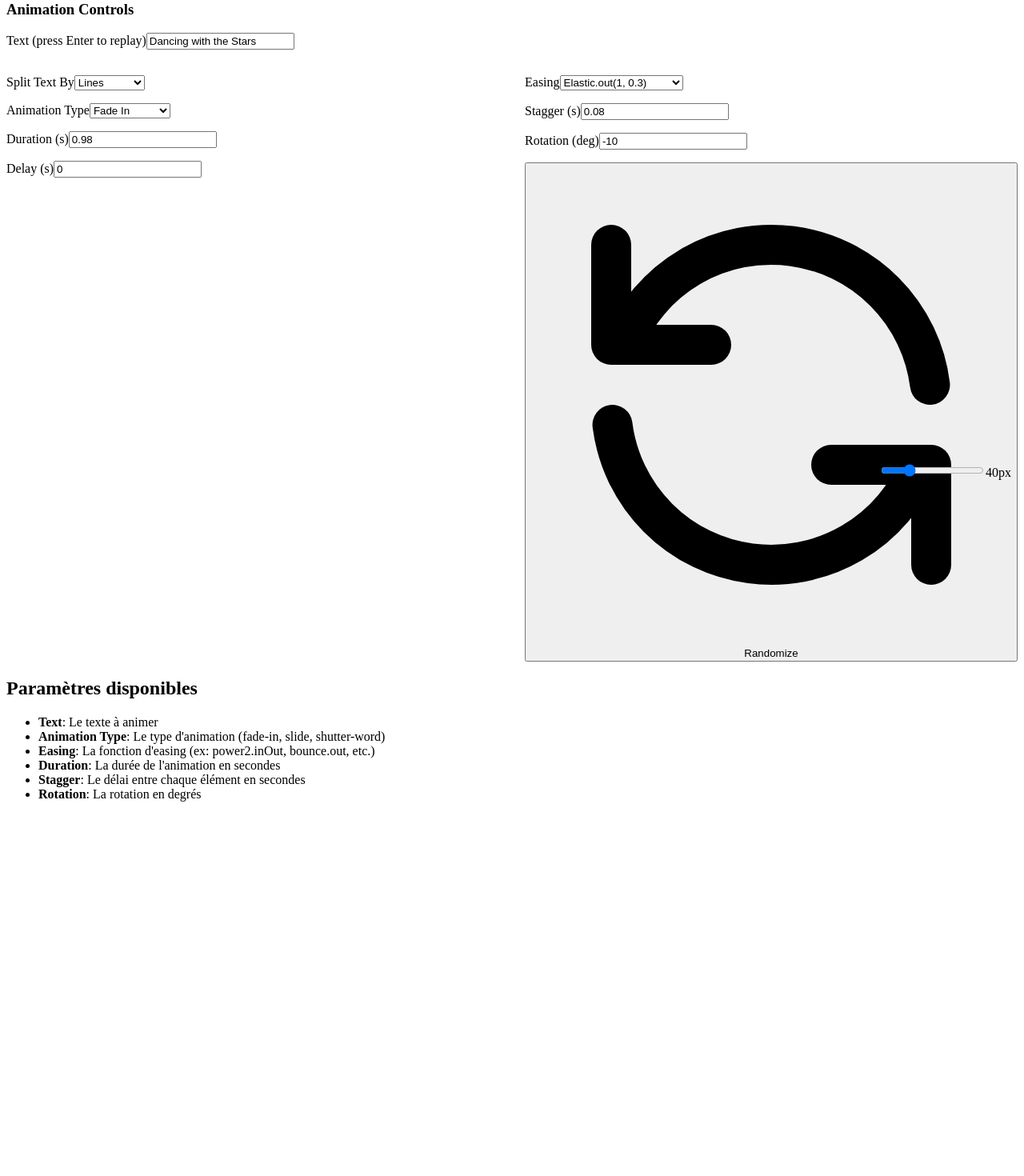
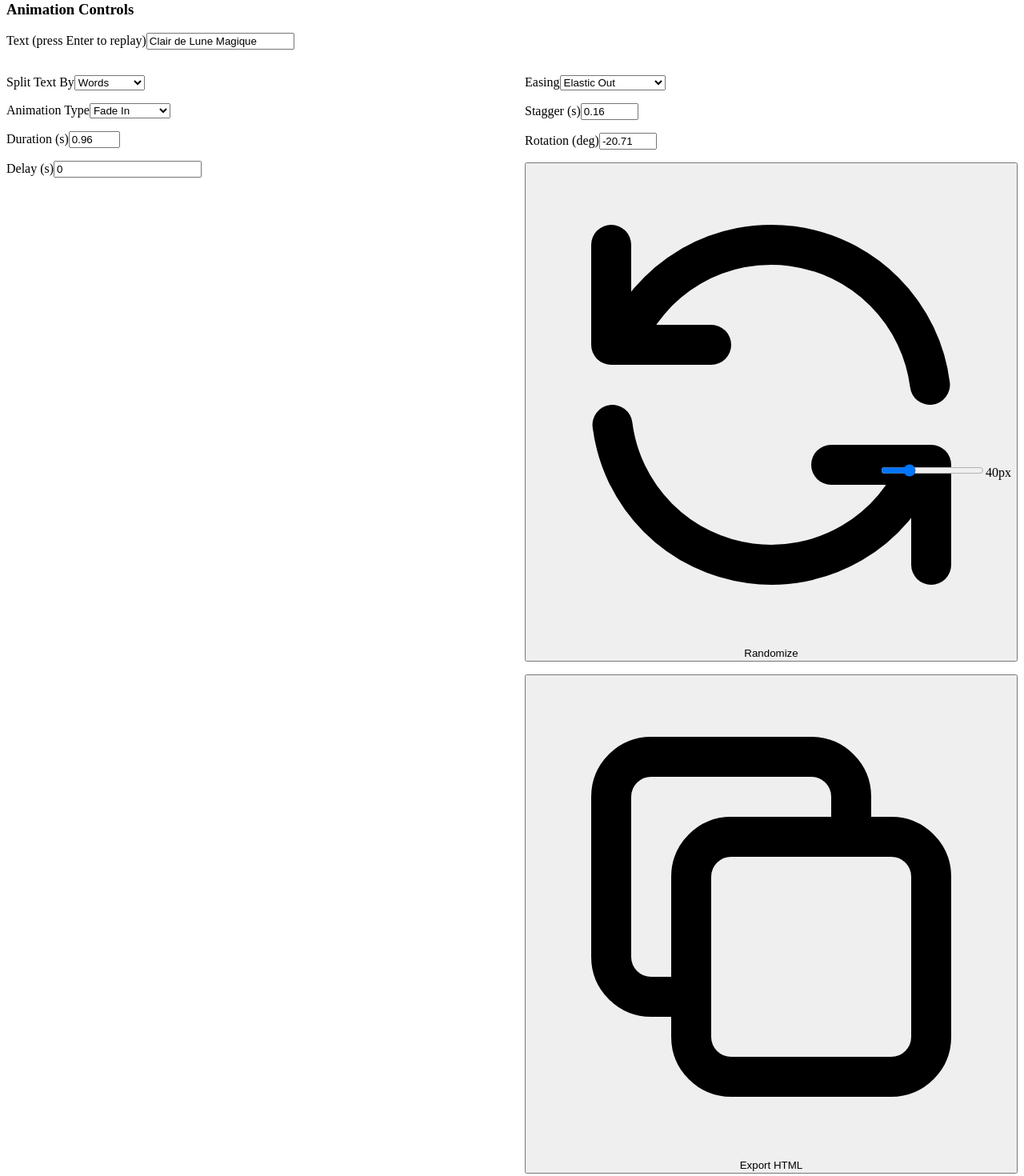
Before and after one commit to Rakido/mm-animate, a Next.js app: page /text-animations/play in a window 1280 px wide. Shown: the part 200-1670 px from the top of the page at 80% size. Before the commit the page ends 1218 px from the top, so only its background shows below. Built offline with nearby package versions, Linux system fonts and the light colour scheme.

Commit message:
fix test link, add more options and update randomisation, add export to html

```diff
--- a/components/NxFreePlay.tsx
+++ b/components/NxFreePlay.tsx
@@ -3,28 +3,31 @@ import NxReloadAnimation from './NxReloadAnimation'
 
 const EASING_OPTIONS = {
   'GSAP Defaults': {
-    'power1.out': 'power1.out',
-    'power2.out': 'power2.out',
-    'power3.out': 'power3.out',
-    'power4.out': 'power4.out'
+    'Power1 Out': 'power1.out',
+    'Power2 Out': 'power2.out',
+    'Power3 Out': 'power3.out',
+    'Power4 Out': 'power4.out'
   },
-  'Bounce': {
-    'bounce': 'bounce',
-    'bounce.in': 'bounce.in',
-    'bounce.out': 'bounce.out',
-    'bounce.inOut': 'bounce.inOut'
+  'Bounce & Elastic': {
+    'Bounce Out': 'bounce.out',
+    'Elastic Out': 'elastic.out(1, 0.3)',
+    'Back Out': 'back.out(1.7)'
   },
-  'Elastic': {
-    'elastic': 'elastic',
-    'elastic.out(1, 0.3)': 'elastic.out(1, 0.3)',
-    'elastic.in(1, 0.3)': 'elastic.in(1, 0.3)',
-    'elastic.inOut(1, 0.3)': 'elastic.inOut(1, 0.3)'
-  },
-  'Expo': {
-    'expo.out': 'expo.out',
-    'expo.in': 'expo.in',
-    'expo.inOut': 'expo.inOut'
+  'Custom Curves': {
+    'Moon Bounce': 'M0,0 C0.791,0.232 0.04,0.737 0.212,0.885 0.42,1.065 0.779,1.011 1,0.824',
+    'Slow Start': 'M0,0 C0.02,0.2 0.4,0.8 1,1',
+    'Quick Pause': 'M0,0 C0.4,0 0.5,0.8 1,1',
+    'Double Jump': 'M0,0 C0.5,0.5 0.7,0.1 0.8,0.8 0.9,1 1,1 1,1',
+    'Smooth Bounce': 'M0,0 C0.3,1 0.7,0.5 1,1',
+    'Elastic Snap': 'M0,0 C0.2,0 0.4,1.6 0.6,0.8 0.8,0.2 1,1 1,1'
   }
+}
+
+const formatHTMLAttributes = (attributes: Record<string, string | undefined>) => {
+  return Object.entries(attributes)
+    .filter(([_, value]) => value !== undefined)
+    .map(([key, value]) => `${key}="${value}"`)
+    .join(' ');
 }
 
 export default function NxFreePlay() {
@@ -67,21 +70,21 @@ export default function NxFreePlay() {
   // Function to generate random parameters
   const generateRandomParams = useCallback(() => {
     const randomText = getRandomItem([
-      "To the Moon and Beyond",
-      "Lunar Animations",
-      "Dancing with the Stars",
-      "Moonlight Magic",
-      "Cosmic Movements",
-      "Stellar Transitions",
-      "Eclipse Effects",
-      "Lunar Phase Shifts",
-      "Celestial Motion",
-      "Moon Dust Sparkles",
-      "Orbit Dynamics",
-      "Space Poetry"
+      "Un Voyage dans la Lune",
+      "La Lune nous Observe",
+      "Clair de Lune Magique",
+      "Danse avec les Étoiles",
+      "Au Clair de la Lune",
+      "L'Astre de la Nuit",
+      "Poussière d'Étoiles",
+      "Rêves Lunaires",
+      "Eclipse Enchantée",
+      "Phases de Lune",
+      "Voyage Cosmique",
+      "Magie Céleste"
     ])
 
-    const randomSplitting = getRandomItem(['chars', 'words', 'lines'])
+    const randomSplitting = getRandomItem(['chars', 'words'])
     const randomAnimation = getRandomItem(['fade-in', 'slide', 'shutter-word'])
     const randomAxis = getRandomItem(['x', 'x-', 'y', 'y-'])
 
@@ -91,9 +94,9 @@ export default function NxFreePlay() {
     setSplitting(randomSplitting)
     setAnimation(randomAnimation)
     setAxis(randomAxis)
-    setStagger(getRandomNumber(0.02, 0.2))
-    setDuration(getRandomNumber(0.5, 2))
-    setRotate(getRandomNumber(-20, 20, 0))
+    setStagger(getRandomNumber(0.01, 0.5))
+    setDuration(getRandomNumber(0, 3))
+    setRotate(getRandomNumber(-40, 40))
     setDelay('0')
   }, []);
 
@@ -112,6 +115,38 @@ export default function NxFreePlay() {
 
     initializeAnimation();
   }, [generateRandomParams, replayAnimation]);
+
+  useEffect(() => {
+    if (typeof window !== 'undefined' && window.CustomEase) {
+      // Register custom easing curves
+      Object.entries(EASING_OPTIONS['Custom Curves']).forEach(([name, path]) => {
+        const safeName = name.toLowerCase().replace(/\s+/g, '-');
+        window.CustomEase.create(safeName, path as string);
+      });
+    }
+  }, []);
+
+  const handleExportHTML = useCallback(() => {
+    const attributes = {
+      'data-scroll-text-reveal': 'true',
+      'data-splitting': splitting,
+      'data-animate': animation,
+      'data-easing': easing,
+      'data-stagger': stagger,
+      'data-duration': duration,
+      'data-rotate': rotate,
+      'data-delay': delay,
+      'data-axis': animation === 'slide' ? axis.charAt(0) : undefined,
+      'data-axis-value': animation === 'slide' ? (axis.includes('-') ? '-100%' : '100%') : undefined,
+      'data-color': animation === 'shutter-word' ? 'white' : undefined
+    };
+
+    const htmlCode = `<div ${formatHTMLAttributes(attributes)}>\n  ${text}\n</div>`;
+
+    navigator.clipboard.writeText(htmlCode).then(() => {
+      alert('HTML code copied to clipboard!');
+    });
+  }, [text, splitting, animation, easing, stagger, duration, rotate, delay, axis]);
 
   return (
     <div className="nx-relative nx-w-full" onKeyDown={handleKeyPress}>
@@ -194,7 +229,6 @@ export default function NxFreePlay() {
                   >
                     <option value="chars">Characters</option>
                     <option value="words">Words</option>
-                    <option value="lines">Lines</option>
                   </select>
                 </div>
 
@@ -239,6 +273,7 @@ export default function NxFreePlay() {
                     className="nx-w-full nx-p-2 nx-rounded nx-bg-gray-800 nx-text-white nx-border nx-border-gray-700 focus:nx-border-blue-500 focus:nx-ring-1 focus:nx-ring-blue-500"
                     step="0.1"
                     min="0"
+                    max="5"
                   />
                 </div>
 
@@ -288,6 +323,7 @@ export default function NxFreePlay() {
                     className="nx-w-full nx-p-2 nx-rounded nx-bg-gray-800 nx-text-white nx-border nx-border-gray-700 focus:nx-border-blue-500 focus:nx-ring-1 focus:nx-ring-blue-500"
                     step="0.01"
                     min="0"
+                    max="1"
                   />
                 </div>
 
@@ -300,6 +336,8 @@ export default function NxFreePlay() {
                     onChange={(e) => setRotate(e.target.value)}
                     className="nx-w-full nx-p-2 nx-rounded nx-bg-gray-800 nx-text-white nx-border nx-border-gray-700 focus:nx-border-blue-500 focus:nx-ring-1 focus:nx-ring-blue-500"
                     step="1"
+                    min="-180"
+                    max="180"
                   />
                 </div>
 
@@ -326,6 +364,27 @@ export default function NxFreePlay() {
                   </svg>
                   Randomize
                 </button>
+
+                {/* Export HTML Button */}
+                <button
+                  onClick={handleExportHTML}
+                  className="nx-w-full nx-mt-4 nx-p-3 nx-bg-gray-800 hover:nx-bg-gray-700 nx-text-white nx-rounded-lg nx-transition-all nx-duration-200 nx-flex nx-items-center nx-justify-center nx-gap-2 nx-shadow-lg hover:nx-shadow-xl hover:nx-scale-[1.02] nx-font-medium nx-border nx-border-gray-700"
+                >
+                  <svg
+                    className="nx-w-5 nx-h-5"
+                    fill="none"
+                    stroke="currentColor"
+                    viewBox="0 0 24 24"
+                  >
+                    <path
+                      strokeLinecap="round"
+                      strokeLinejoin="round"
+                      strokeWidth={2}
+                      d="M8 16H6a2 2 0 01-2-2V6a2 2 0 012-2h8a2 2 0 012 2v2m-6 12h8a2 2 0 002-2v-8a2 2 0 00-2-2h-8a2 2 0 00-2 2v8a2 2 0 002 2z"
+                    />
+                  </svg>
+                  Export HTML
+                </button>
               </div>
             </div>
           </div>
```
